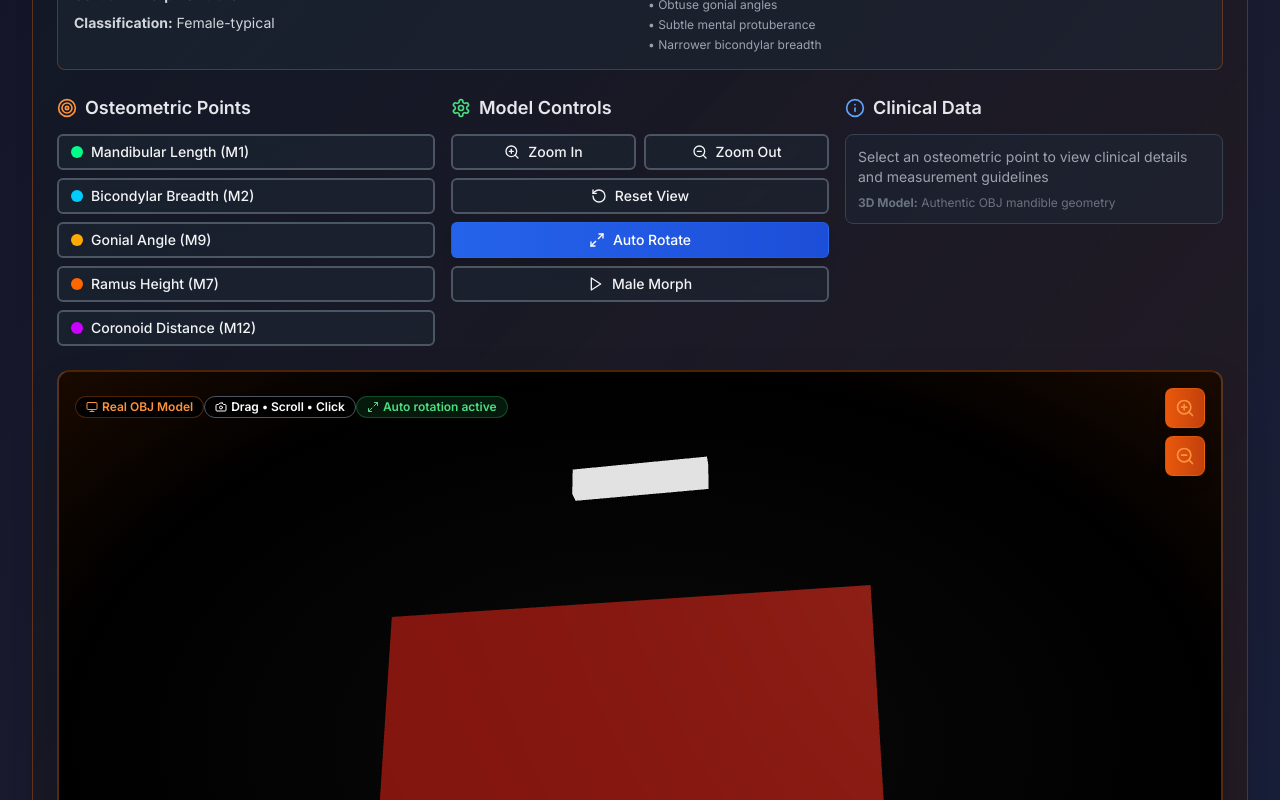
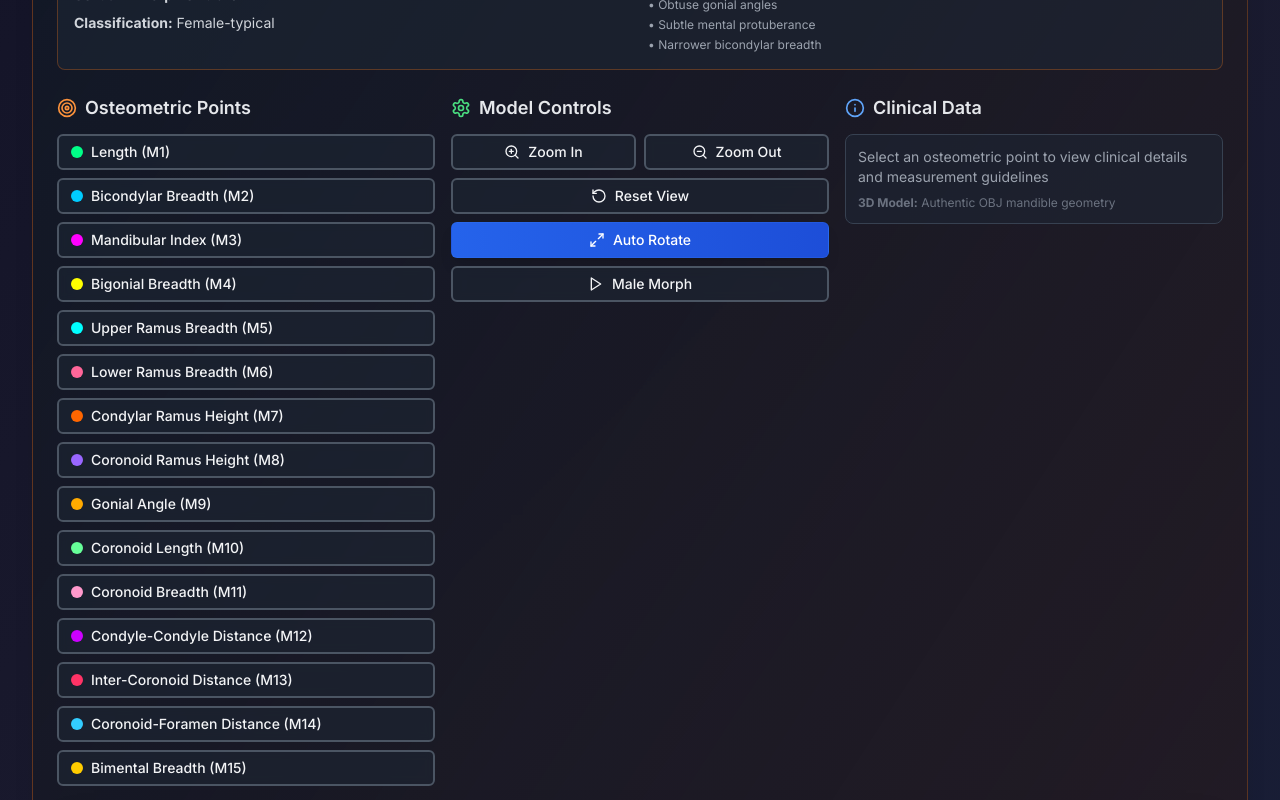
Before and after one commit to Afzal74/Metric-Mind, a Next.js app in the folder frontend/: page /viewer in a window 1280 px wide. Shown: the part 1260-2060 px from the top of the page. Built offline with nearby package versions, Linux system fonts and the light colour scheme; no server answers.

Commit message:
optimal camera angle for features

```diff
--- a/frontend/components/obj-medical-viewer.tsx
+++ b/frontend/components/obj-medical-viewer.tsx
@@ -12,15 +12,29 @@ import {
   Zap, Info, Target, Maximize2, Activity, Scan, Monitor, Loader2, ZoomIn, ZoomOut
 } from 'lucide-react'
 
-// Medical-style orbit controls
-function MedicalOrbitControls({ autoRotate = false, cameraDistance = 5.5 }: { autoRotate?: boolean, cameraDistance?: number }) {
+// Medical-style orbit controls with smooth camera transitions
+function MedicalOrbitControls({
+  autoRotate = false,
+  cameraDistance = 5.5,
+  targetRotation = null
+}: {
+  autoRotate?: boolean
+  cameraDistance?: number
+  targetRotation?: { x: number, y: number } | null
+}) {
   const { camera, gl } = useThree()
   const [isDragging, setIsDragging] = useState(false)
   const [lastMouse, setLastMouse] = useState({ x: 0, y: 0 })
   const [rotation, setRotation] = useState({ x: -0.2, y: 0.3 })
 
   useFrame(() => {
-    if (autoRotate && !isDragging) {
+    // Smoothly transition to target rotation when feature is selected
+    if (targetRotation) {
+      setRotation(prev => ({
+        x: prev.x + (targetRotation.x - prev.x) * 0.1,
+        y: prev.y + (targetRotation.y - prev.y) * 0.1
+      }))
+    } else if (autoRotate && !isDragging) {
       setRotation(prev => ({ ...prev, y: prev.y + 0.003 }))
     }
 
@@ -134,57 +148,127 @@ function MedicalMeasurementLine({
   return <group>{lineElements}</group>
 }
 
-// Anatomical features with medical precision
+// All 15 Anatomical features - NO measurement lines, just camera positions
 const MEDICAL_FEATURES = [
   {
     id: 'M1',
-    name: 'Mandibular Length (M1)',
+    name: 'Length (M1)',
     description: 'Maximum anteroposterior dimension from gonion to gnathion',
-    measurementLine: {
-      points: [[-2.4, -1.3, 0], [0, -2.1, 0.6]],
-      color: '#00ff88'
-    },
+    color: '#00ff88',
+    cameraPosition: { distance: 3.5, rotation: { x: -0.3, y: 0.5 } },
     medicalNote: 'Critical for bite analysis and facial reconstruction'
   },
   {
     id: 'M2',
     name: 'Bicondylar Breadth (M2)',
     description: 'Maximum transverse width between lateral condylar surfaces',
-    measurementLine: {
-      points: [[-2.7, 2.0, 0], [2.7, 2.0, 0]],
-      color: '#00ccff'
-    },
+    color: '#00ccff',
+    cameraPosition: { distance: 4, rotation: { x: 0.3, y: 0 } },
     medicalNote: 'Key indicator of mandibular size and TMJ function'
+  },
+  {
+    id: 'M3',
+    name: 'Mandibular Index (M3)',
+    description: 'Ratio of mandibular height to length',
+    color: '#ff00ff',
+    cameraPosition: { distance: 3.5, rotation: { x: 0, y: 1.57 } },
+    medicalNote: 'Indicates mandibular proportions and robusticity'
+  },
+  {
+    id: 'M4',
+    name: 'Bigonial Breadth (M4)',
+    description: 'Maximum transverse width between gonial angles',
+    color: '#ffff00',
+    cameraPosition: { distance: 4, rotation: { x: -0.6, y: 0 } },
+    medicalNote: 'Sexually dimorphic - wider in males'
+  },
+  {
+    id: 'M5',
+    name: 'Upper Ramus Breadth (M5)',
+    description: 'Minimum breadth of upper ramus',
+    color: '#00ffff',
+    cameraPosition: { distance: 3, rotation: { x: 0.1, y: 1.57 } },
+    medicalNote: 'Indicates ramus robusticity'
+  },
+  {
+    id: 'M6',
+    name: 'Lower Ramus Breadth (M6)',
+    description: 'Minimum breadth of lower ramus',
+    color: '#ff6699',
+    cameraPosition: { distance: 3, rotation: { x: -0.1, y: 1.57 } },
+    medicalNote: 'Related to masticatory muscle attachment'
+  },
+  {
+    id: 'M7',
+    name: 'Condylar Ramus Height (M7)',
+    description: 'Vertical distance from condylar head to gonial angle',
+    color: '#ff6600',
+    cameraPosition: { distance: 3.5, rotation: { x: 0, y: 1.57 } },
+    medicalNote: 'Correlates with masticatory muscle development'
+  },
+  {
+    id: 'M8',
+    name: 'Coronoid Ramus Height (M8)',
+    description: 'Vertical distance from coronoid tip to gonial angle',
+    color: '#9966ff',
+    cameraPosition: { distance: 3.5, rotation: { x: 0.1, y: 1.4 } },
+    medicalNote: 'Indicates temporalis muscle attachment area'
   },
   {
     id: 'M9',
     name: 'Gonial Angle (M9)',
     description: 'Angle between posterior ramus border and mandibular base',
-    measurementLine: {
-      points: [[-2.4, 1.5, 0], [-2.4, -1.3, 0], [0, -1.4, 0]],
-      color: '#ffaa00'
-    },
-    medicalNote: 'Highly sexually dimorphic - males typically have more acute angles'
+    color: '#ffaa00',
+    cameraPosition: { distance: 3, rotation: { x: -0.2, y: 1.57 } },
+    medicalNote: 'Highly sexually dimorphic - males have more acute angles'
   },
   {
-    id: 'M7',
-    name: 'Ramus Height (M7)',
-    description: 'Vertical distance from condylar head to gonial angle',
-    measurementLine: {
-      points: [[-2.7, 2.0, 0], [-2.4, -1.3, 0]],
-      color: '#ff6600'
-    },
-    medicalNote: 'Correlates with masticatory muscle development'
+    id: 'M10',
+    name: 'Coronoid Length (M10)',
+    description: 'Length of coronoid process',
+    color: '#66ff99',
+    cameraPosition: { distance: 2.8, rotation: { x: 0.2, y: 1.4 } },
+    medicalNote: 'Related to temporalis muscle leverage'
+  },
+  {
+    id: 'M11',
+    name: 'Coronoid Breadth (M11)',
+    description: 'Breadth of coronoid process',
+    color: '#ff99cc',
+    cameraPosition: { distance: 2.8, rotation: { x: 0.3, y: 1.2 } },
+    medicalNote: 'Indicates muscle attachment surface area'
   },
   {
     id: 'M12',
-    name: 'Coronoid Distance (M12)',
+    name: 'Condyle-Condyle Distance (M12)',
+    description: 'Transverse distance between condylar centers',
+    color: '#cc00ff',
+    cameraPosition: { distance: 4, rotation: { x: 0.4, y: 0 } },
+    medicalNote: 'Related to TMJ spacing and function'
+  },
+  {
+    id: 'M13',
+    name: 'Inter-Coronoid Distance (M13)',
     description: 'Transverse distance between coronoid process tips',
-    measurementLine: {
-      points: [[-1.9, 1.2, 0], [1.9, 1.2, 0]],
-      color: '#cc00ff'
-    },
-    medicalNote: 'Related to temporalis muscle attachment area'
+    color: '#ff3366',
+    cameraPosition: { distance: 3.5, rotation: { x: 0.3, y: 0 } },
+    medicalNote: 'Indicates mandibular arch width'
+  },
+  {
+    id: 'M14',
+    name: 'Coronoid-Foramen Distance (M14)',
+    description: 'Distance from coronoid tip to mental foramen',
+    color: '#33ccff',
+    cameraPosition: { distance: 3.5, rotation: { x: -0.2, y: 0.8 } },
+    medicalNote: 'Anatomical landmark relationship'
+  },
+  {
+    id: 'M15',
+    name: 'Bimental Breadth (M15)',
+    description: 'Breadth between mental foramina',
+    color: '#ffcc00',
+    cameraPosition: { distance: 3, rotation: { x: -0.5, y: 0 } },
+    medicalNote: 'Indicates anterior mandibular width'
   }
 ]
 
@@ -338,16 +422,19 @@ export function ObjMedicalViewer({
                     key={feature.id}
                     variant={selectedFeature === feature.id ? "default" : "outline"}
                     size="sm"
-                    onClick={() => setSelectedFeature(feature.id)}
+                    onClick={() => {
+                      setSelectedFeature(feature.id)
+                      setAutoRotate(false) // Turn off auto-rotate when feature is selected
+                    }}
                     className="w-full justify-start text-left transition-all duration-200 hover:scale-105"
                     style={{
-                      backgroundColor: selectedFeature === feature.id ? feature.measurementLine.color + '20' : undefined,
-                      borderColor: selectedFeature === feature.id ? feature.measurementLine.color : undefined
+                      backgroundColor: selectedFeature === feature.id ? feature.color + '20' : undefined,
+                      borderColor: selectedFeature === feature.id ? feature.color : undefined
                     }}
                   >
                     <div
                       className="w-3 h-3 rounded-full mr-2"
-                      style={{ backgroundColor: feature.measurementLine.color }}
+                      style={{ backgroundColor: feature.color }}
                     />
                     {feature.name}
                   </Button>
@@ -428,7 +515,7 @@ export function ObjMedicalViewer({
                   <Badge
                     variant="default"
                     className="w-full justify-center text-black font-semibold"
-                    style={{ backgroundColor: currentFeature.measurementLine.color }}
+                    style={{ backgroundColor: currentFeature.color }}
                   >
                     {currentFeature.name}
                   </Badge>
@@ -480,7 +567,11 @@ export function ObjMedicalViewer({
               />
 
               {/* Medical Controls */}
-              <MedicalOrbitControls autoRotate={autoRotate} cameraDistance={cameraDistance} />
+              <MedicalOrbitControls
+                autoRotate={autoRotate && !selectedFeature}
+                cameraDistance={selectedFeature && currentFeature ? currentFeature.cameraPosition.distance : cameraDistance}
+                targetRotation={selectedFeature && currentFeature ? currentFeature.cameraPosition.rotation : null}
+              />
 
               {/* Real OBJ Mandible Model */}
               <Suspense fallback={<ModelLoader />}>
@@ -490,17 +581,10 @@ export function ObjMedicalViewer({
                 />
               </Suspense>
 
-              {/* Medical Measurement Lines */}
-              {currentFeature && (
-                <MedicalMeasurementLine
-                  points={currentFeature.measurementLine.points as [number, number, number][]}
-                  color={currentFeature.measurementLine.color}
-                  isVisible={true}
-                />
+              {/* Medical grid - only show when no feature is selected */}
+              {!selectedFeature && (
+                <gridHelper args={[15, 15, '#333333', '#1a1a1a']} position={[0, -4, 0]} />
               )}
-
-              {/* Medical grid */}
-              <gridHelper args={[15, 15, '#333333', '#1a1a1a']} position={[0, -4, 0]} />
             </Canvas>
 
             {/* Medical Overlay Interface */}
@@ -513,13 +597,23 @@ export function ObjMedicalViewer({
                 <Camera className="w-3 h-3 mr-1" />
                 Drag • Scroll • Click
               </Badge>
+              {selectedFeature && currentFeature && (
+                <Badge
+                  variant="default"
+                  className="bg-black/90 text-white backdrop-blur-sm animate-pulse"
+                  style={{ borderColor: currentFeature.color }}
+                >
+                  <Target className="w-3 h-3 mr-1" />
+                  Viewing: {currentFeature.name}
+                </Badge>
+              )}
               {isAnimating && (
                 <Badge variant="default" className="bg-orange-600/90 text-white animate-pulse backdrop-blur-sm">
                   <Settings className="w-3 h-3 mr-1 animate-spin" />
                   Morphological analysis...
                 </Badge>
               )}
-              {autoRotate && (
+              {autoRotate && !selectedFeature && (
                 <Badge variant="outline" className="bg-green-900/30 text-green-400 border-green-500/30 backdrop-blur-sm">
                   <Maximize2 className="w-3 h-3 mr-1" />
                   Auto rotation active
```
